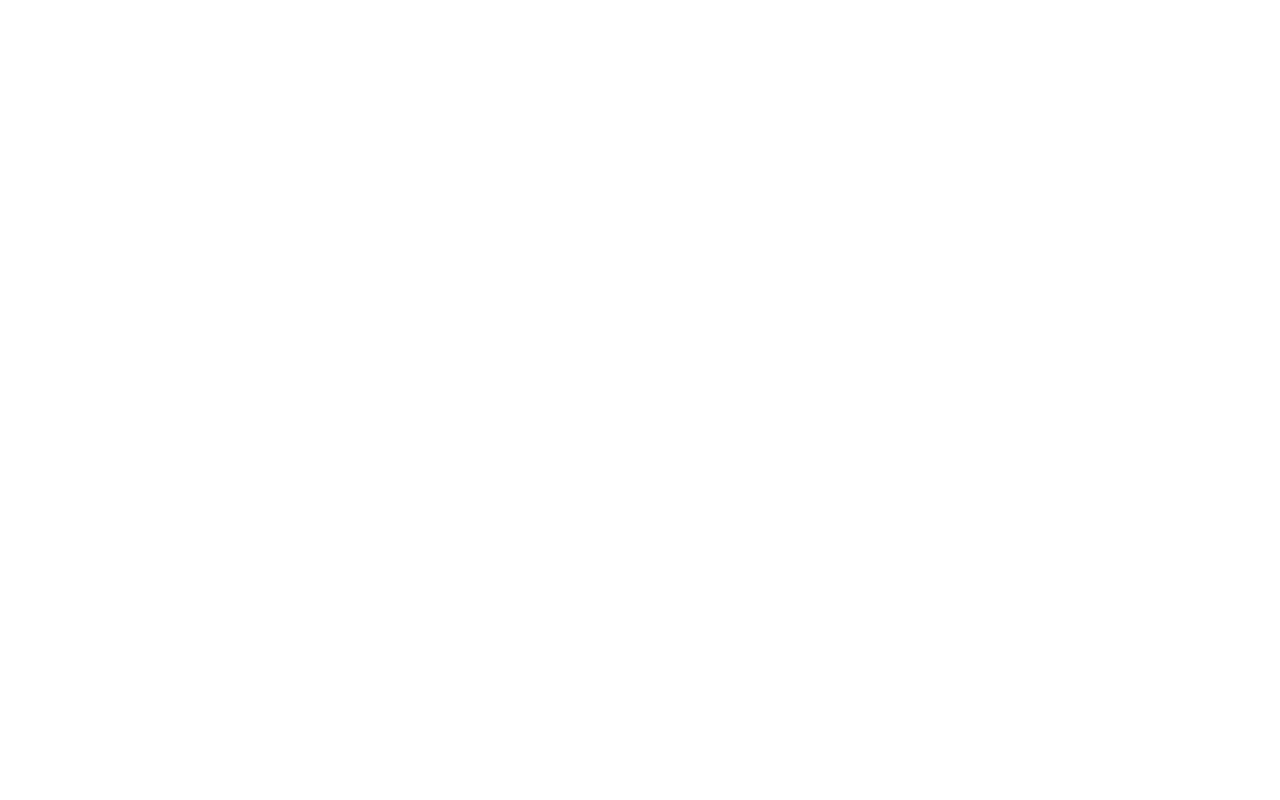
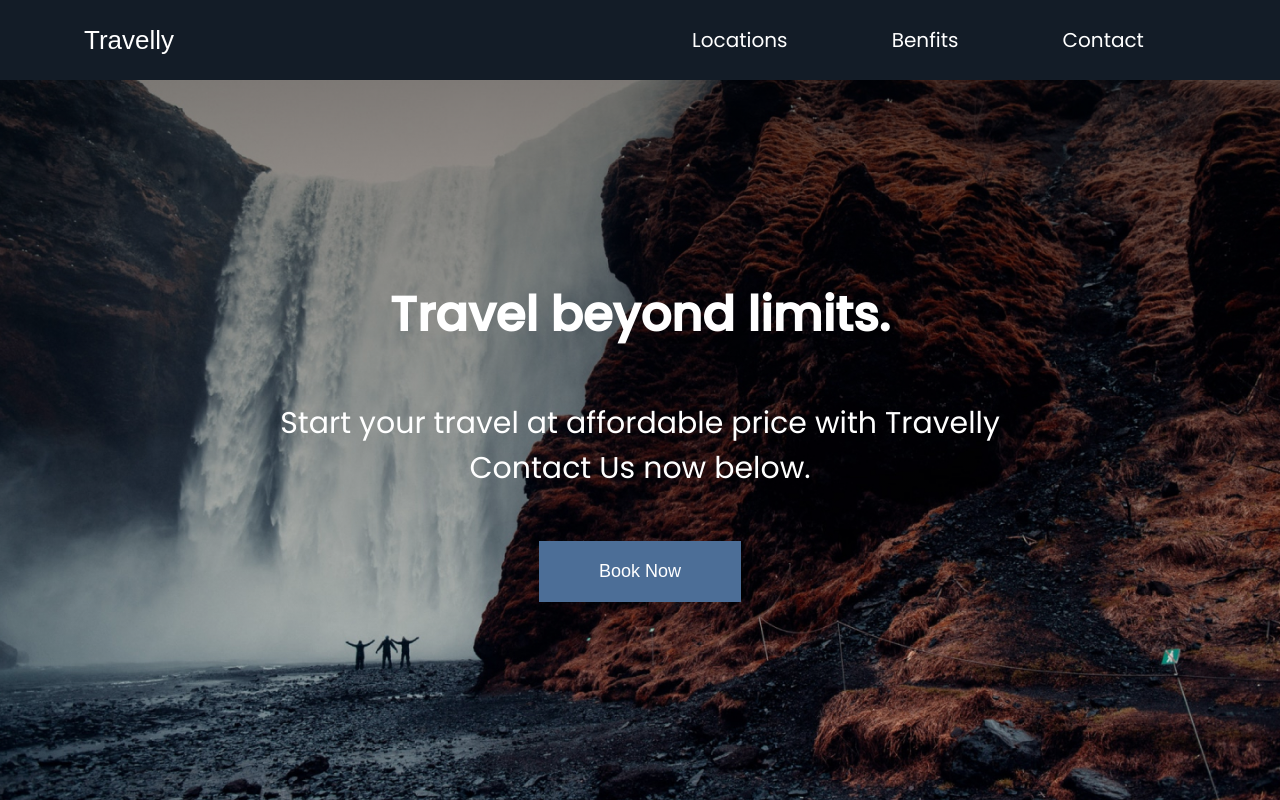
Before and after one commit to ahmed-khaled18/Travelly, a plain HTML site: page index.html in a window 1280 px wide. Drawn offline with Linux system fonts and the light colour scheme; a web font is replaced by a local one.

Commit message:
nav and hero section

```diff
--- a/index.html
+++ b/index.html
@@ -9,12 +9,32 @@
         content="Travelly is a travel agency website that helps you to pick out your holiday vacation">
     <meta name="robots" content="index,follow">
     <link rel="icon" href="./icons/airplane.svg">
+    <link rel="preconnect" href="https://fonts.googleapis.com">
+    <link rel="preconnect" href="https://fonts.gstatic.com" crossorigin>
+    <link rel="preconnect" href="https://fonts.googleapis.com">
+    <link rel="preconnect" href="https://fonts.gstatic.com" crossorigin>
+    <link href="https://fonts.googleapis.com/css2?family=Pattaya&family=Poppins:wght@400;500&display=swap"
+        rel="stylesheet">
     <link rel="stylesheet" href="style.css">
     <title>Travelly | Travelling Agency</title>
 </head>
 
 <body>
-
+    <header class="main-head">
+        <nav>
+            <h1 id="logo">Travelly</h1>
+            <ul>
+                <li><a href="#locations">Locations</a></li>
+                <li><a href="#benfits">Benfits</a></li>
+                <li><a href="#contact">Contact</a></li>
+            </ul>
+        </nav>
+    </header>
+    <section class="hero">
+        <h2>Travel beyond limits.</h2>
+        <h3>Start your travel at affordable price with Travelly <br> Contact Us now below.</h3>
+        <button>Book Now</button>
+    </section>
 </body>
 
 </html>
--- a/style.css
+++ b/style.css
@@ -1,3 +1,4 @@
+/* Global Styles*/
 * {
     margin: 0;
     padding: 0;
@@ -7,3 +8,110 @@
 html {
     font-size: 62.5%;
 }
+
+body {
+    font-family: 'Poppins', sans-serif;
+}
+
+h1 {
+    font-size: 2.6rem;
+}
+
+h2 {
+    font-size: 4.8rem;
+}
+
+h3 {
+    font-size: 3rem;
+    font-weight: normal;
+}
+
+h4,
+h5 {
+    font-size: 2.8rem;
+}
+
+li,
+input,
+button,
+label,
+p {
+    font-size: 2rem;
+}
+
+a {
+    color: white;
+    text-decoration: none;
+}
+
+button {
+    padding: 2rem 6rem;
+    background: #4c6e97;
+    border: none;
+    color: white;
+    font-size: 1.8rem;
+    cursor: pointer;
+}
+
+/* Nav section with hero*/
+
+.main-head {
+    background: #131c27;
+    color: white;
+}
+
+nav {
+    display: flex;
+    width: 90%;
+    min-height: 10vh;
+    margin: auto;
+    padding: 2rem;
+    align-items: center;
+    flex-wrap: wrap;
+}
+
+nav ul {
+    list-style: none;
+    display: flex;
+    flex: 1 1 40rem;
+    justify-content: space-around;
+    align-items: center;
+}
+
+#logo {
+    flex: 1 1 40rem;
+    font-family: 'Pattaya', sans-serif;
+    font-weight: normal;
+}
+
+.hero {
+    background: linear-gradient(rgba(0, 0, 0, 0.5), transparent), url(./img/landing-page.jpg);
+    min-height: 90vh;
+    background-repeat: no-repeat;
+    background-size: cover;
+    background-position: center;
+    color: white;
+    display: flex;
+    flex-direction: column;
+    justify-content: center;
+    align-items: center;
+    text-align: center;
+}
+
+.hero h3 {
+    padding: 5rem;
+}
+
+@media screen and (max-width: 932px) {
+    html {
+        font-size: 40%;
+    }
+
+    nav {
+        text-align: center;
+    }
+
+    #logo {
+        padding: 1rem;
+    }
+}
```
